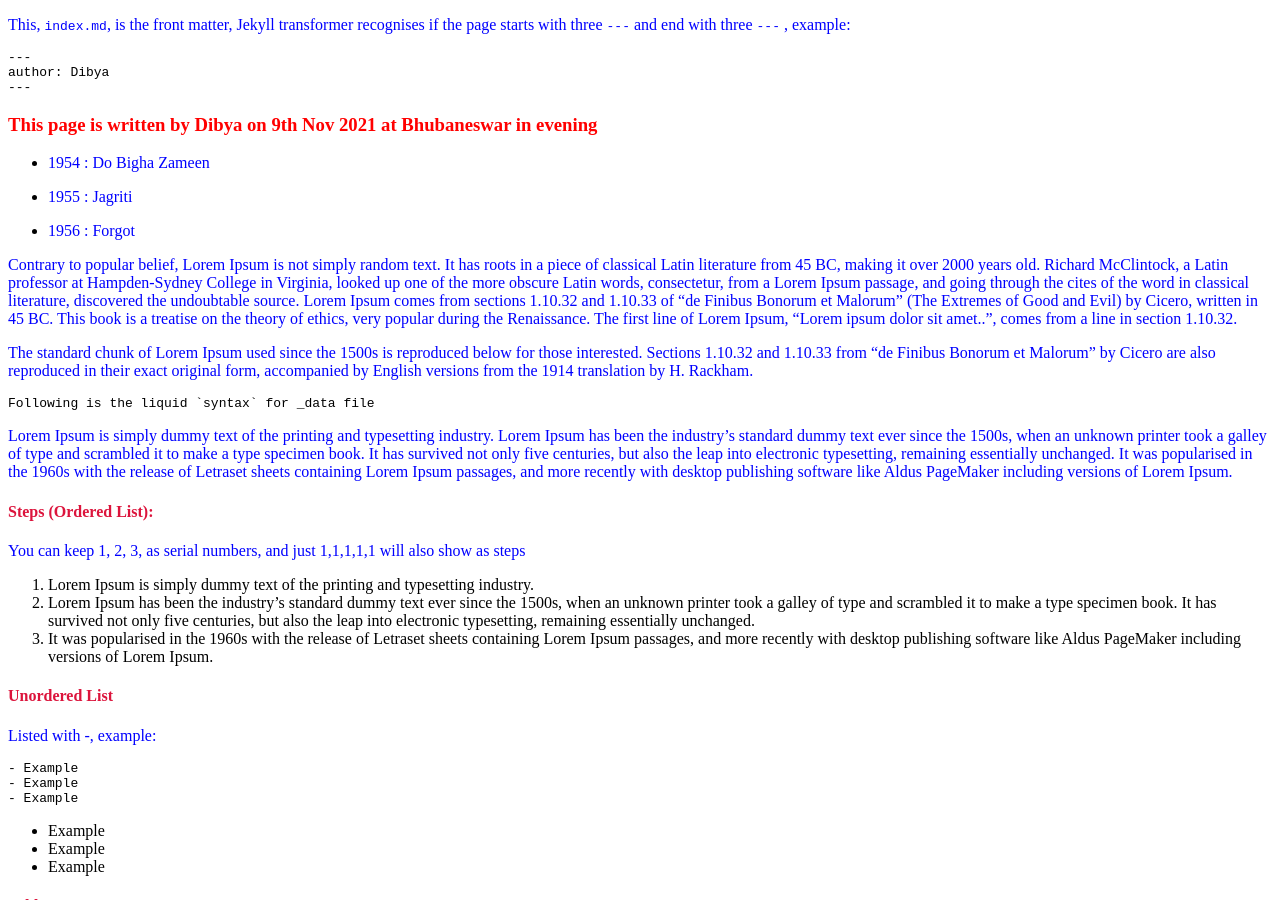
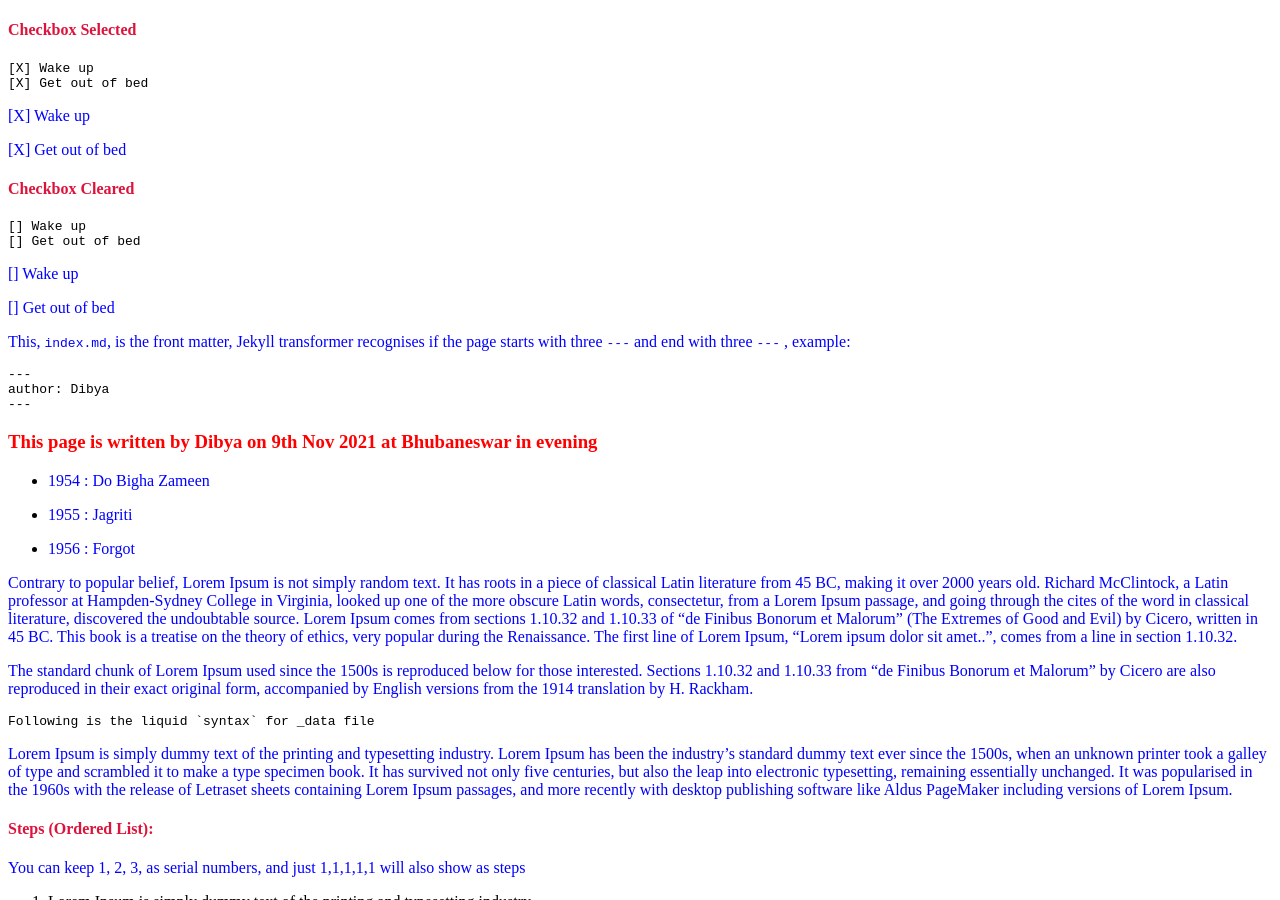
Before and after one commit to dibyaranjangithub/jekylltwt, a Jekyll site: the page built from index.md, in a window 1280 px wide and 900 px high. Built offline with Jekyll 4.4.1, drawn with Linux system fonts in a browser that asks for light colours.

Commit message:
Update index.md

````diff
--- a/index.md
+++ b/index.md
@@ -5,6 +5,28 @@ author: Dibya
 date: 9th Nov 2021
 layout: template
 ---
+
+
+#### Checkbox Selected
+
+```
+[X] Wake up
+[X] Get out of bed
+```
+[X]  Wake up
+
+[X]  Get out of bed
+
+#### Checkbox Cleared
+
+```
+[] Wake up
+[] Get out of bed
+```
+[]  Wake up
+
+[]  Get out of bed
+
 
 This, `index.md`, is the front matter, Jekyll transformer recognises if the page starts with three `---` and end with three `---` , example:
 
````
